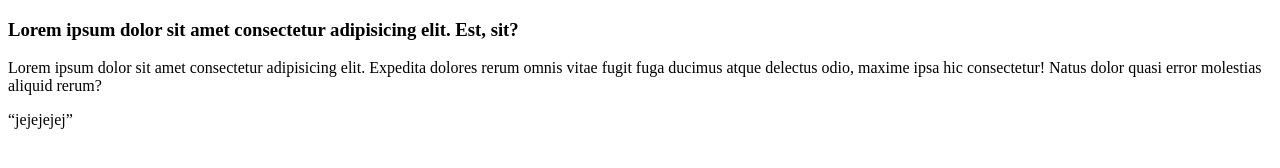
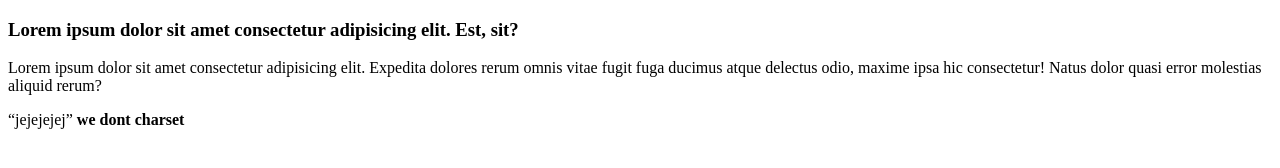
Before and after one commit to mrkhmdvs/world, a plain HTML site: page index.html in a window 1280 px wide. Drawn offline with Linux system fonts and the light colour scheme.

Commit message:
new changes in line 14

```diff
--- a/index.html
+++ b/index.html
@@ -11,5 +11,6 @@
     </h3>
     <p>Lorem ipsum dolor sit amet consectetur adipisicing elit. Expedita dolores rerum omnis vitae fugit fuga ducimus atque delectus odio, maxime ipsa hic consectetur! Natus dolor quasi error molestias aliquid rerum?</p>
     <q>jejejejej</q>
+    <b>we dont charset</b>
 </body>
 </html>
```
